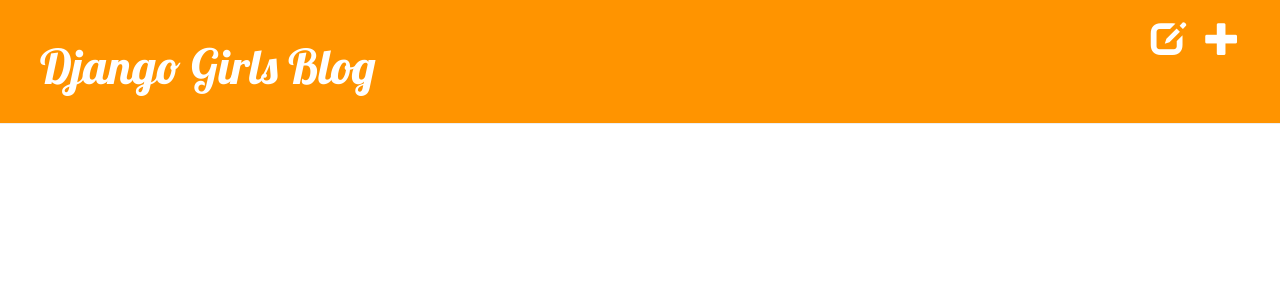
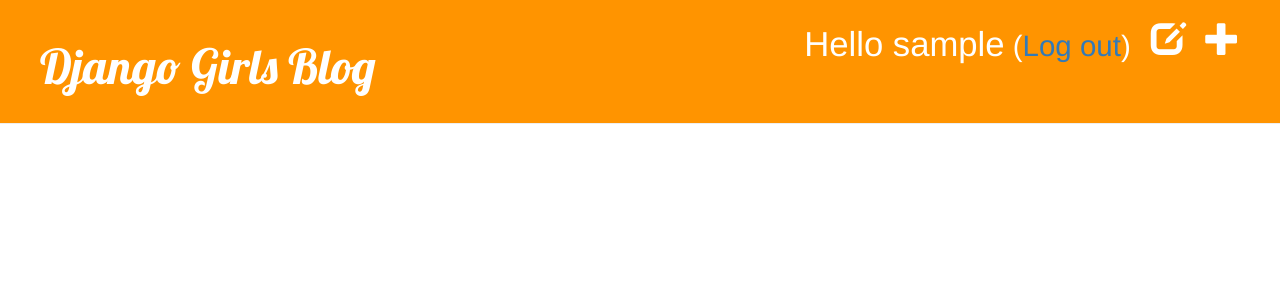
Before and after one commit to hira64/my-first-blog, a Django app: a page that uses blog/templates/blog/base.html in a window 1280 px wide. Shown: the top 300 px of the page. Run offline with Django 3.2, Linux system fonts and the light colour scheme; the visitor is signed in with stand-in values (Sample User, id 1); data that the repository does not hold is empty; some libraries are stand-ins or nearby versions.

Commit message:
Users can now log out.

```diff
--- a/blog/templates/blog/base.html
+++ b/blog/templates/blog/base.html
@@ -15,6 +15,8 @@
 	</a>
     <a href="{% url 'post_draft_list' %}" class="top-menu">
 	    <span class="glyphicon glyphicon-edit"></span></a>
+    <p class="top-menu">Hello {{ user.username }}<small>
+	    (<a href="{% url 'django.contrib.auth.views.logout' %}">Log out</a>)</small></p>
     {% else %}
     <a href="{%  url 'django.contrib.auth.views.login' %}" class="top-menu">
 	    <span class="glyphicon glyphicon-lock"></span></a>
--- a/mysite/urls.py
+++ b/mysite/urls.py
@@ -19,5 +19,6 @@
 urlpatterns = [
     url(r'^admin/', admin.site.urls),
     url(r'^accounts/login/$', 'django.contrib.auth.views.login'),
+    url(r'^accounts/logout/$', 'django.contrib.auth.views.logout', {'next_page': '/'}),
     url(r'',include('blog.urls')),
     ]
```
